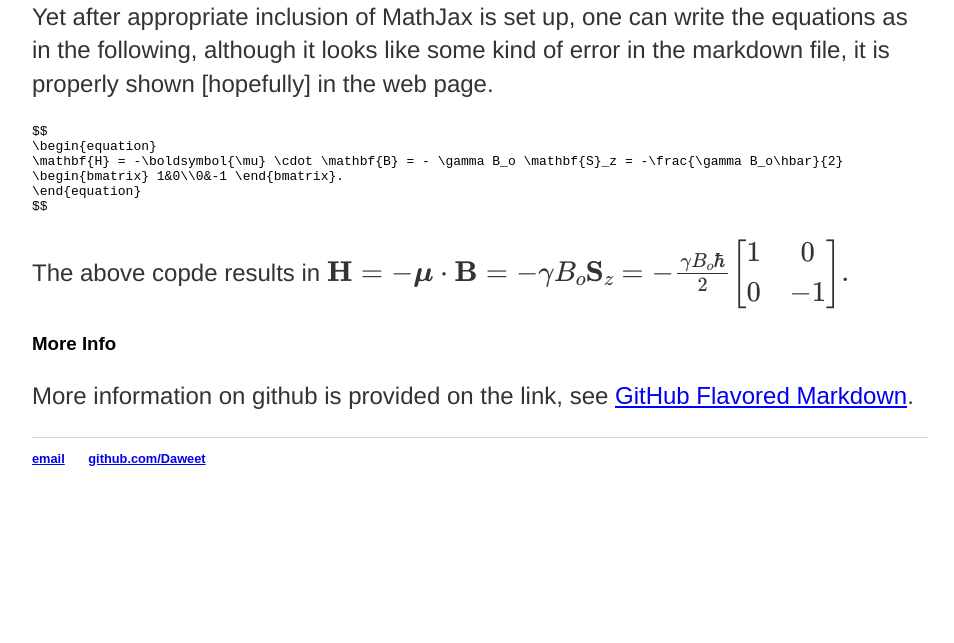
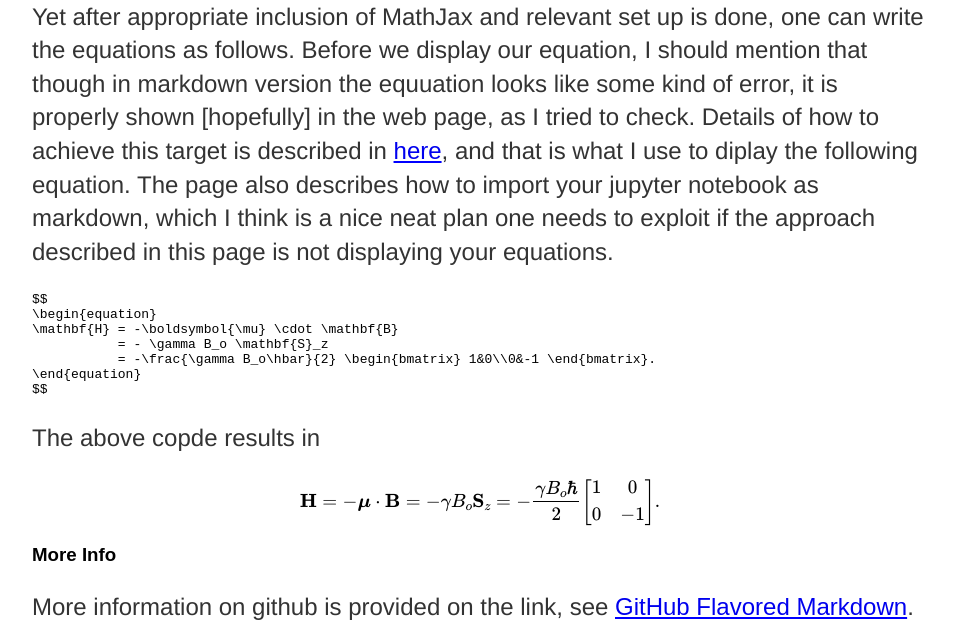
Before and after one commit to Daweet/Daweet.github.io, a Jekyll site: the page built from _posts/2020-05-04-from-markdown-to-webpages.md, in a window 1280 px wide and 900 px high, scrolled down 4644 px, cut to the strip 257-900 px from the top of the window. Shown: the whole strip, without its empty margins (160-1114 px from the left). Built offline with Jekyll 4.4.1, drawn with Linux system fonts in a browser that asks for light colours; nearby versions of some CDN libraries; our own code applies the rules of GitHub Pages for plain Markdown files; library files that are not in the unit come from our copies; formulas are drawn with MathJax 3; before the commit the page ends 5427 px from its top, so only the background shows below that.

Commit message:
Update 2020-05-04-from-markdown-to-webpages.md

````diff
--- a/_posts/2020-05-04-from-markdown-to-webpages.md
+++ b/_posts/2020-05-04-from-markdown-to-webpages.md
@@ -142,20 +142,23 @@ This results the following famous Einstien's equation
 
 <img src="https://render.githubusercontent.com/render/math?math=E = mc^2">
 
-Yet after appropriate inclusion of MathJax is set up, one can write the equations as in the following, although it looks like some kind of error in the markdown file, it is properly shown [hopefully] in the web page.
+Yet after appropriate inclusion of MathJax and relevant set up is done, one can write the equations as follows. Before we display our equation, I should mention that though in markdown version the equuation looks like some kind of error, it is properly shown [hopefully] in the web page, as I tried to check. Details of how to achieve this target is described in [here](https://www.linode.com/docs/applications/project-management/jupyter-notebook-on-jekyll/), and that is what I use to diplay the following equation. The page also describes how to import your jupyter notebook as markdown, which I think is a nice neat plan one needs to exploit if the approach described in this page is not displaying your equations.
 ```
 $$
 \begin{equation}
-\mathbf{H} = -\boldsymbol{\mu} \cdot \mathbf{B} = - \gamma B_o \mathbf{S}_z = -\frac{\gamma B_o\hbar}{2}
-\begin{bmatrix} 1&0\\0&-1 \end{bmatrix}.
+\mathbf{H} = -\boldsymbol{\mu} \cdot \mathbf{B}
+           = - \gamma B_o \mathbf{S}_z
+           = -\frac{\gamma B_o\hbar}{2} \begin{bmatrix} 1&0\\0&-1 \end{bmatrix}.
 \end{equation}
 $$
 ```
 The above copde results in
+
 $$
 \begin{equation}
-\mathbf{H} = -\boldsymbol{\mu} \cdot \mathbf{B} = - \gamma B_o \mathbf{S}_z = -\frac{\gamma B_o\hbar}{2}
-\begin{bmatrix} 1&0\\0&-1 \end{bmatrix}.
+\mathbf{H} = -\boldsymbol{\mu} \cdot \mathbf{B}
+           = - \gamma B_o \mathbf{S}_z
+           = -\frac{\gamma B_o\hbar}{2} \begin{bmatrix} 1&0\\0&-1 \end{bmatrix}.
 \end{equation}
 $$
 
````
